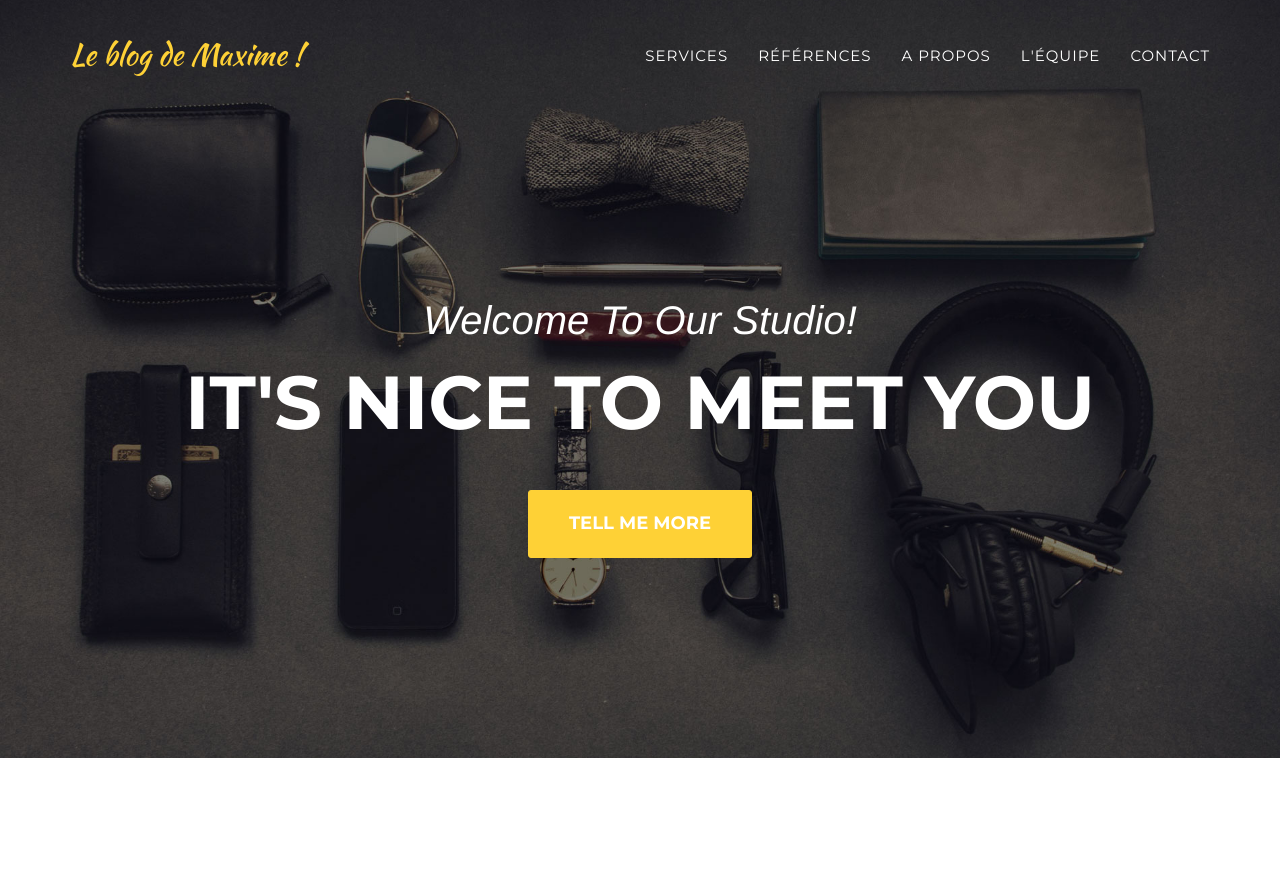
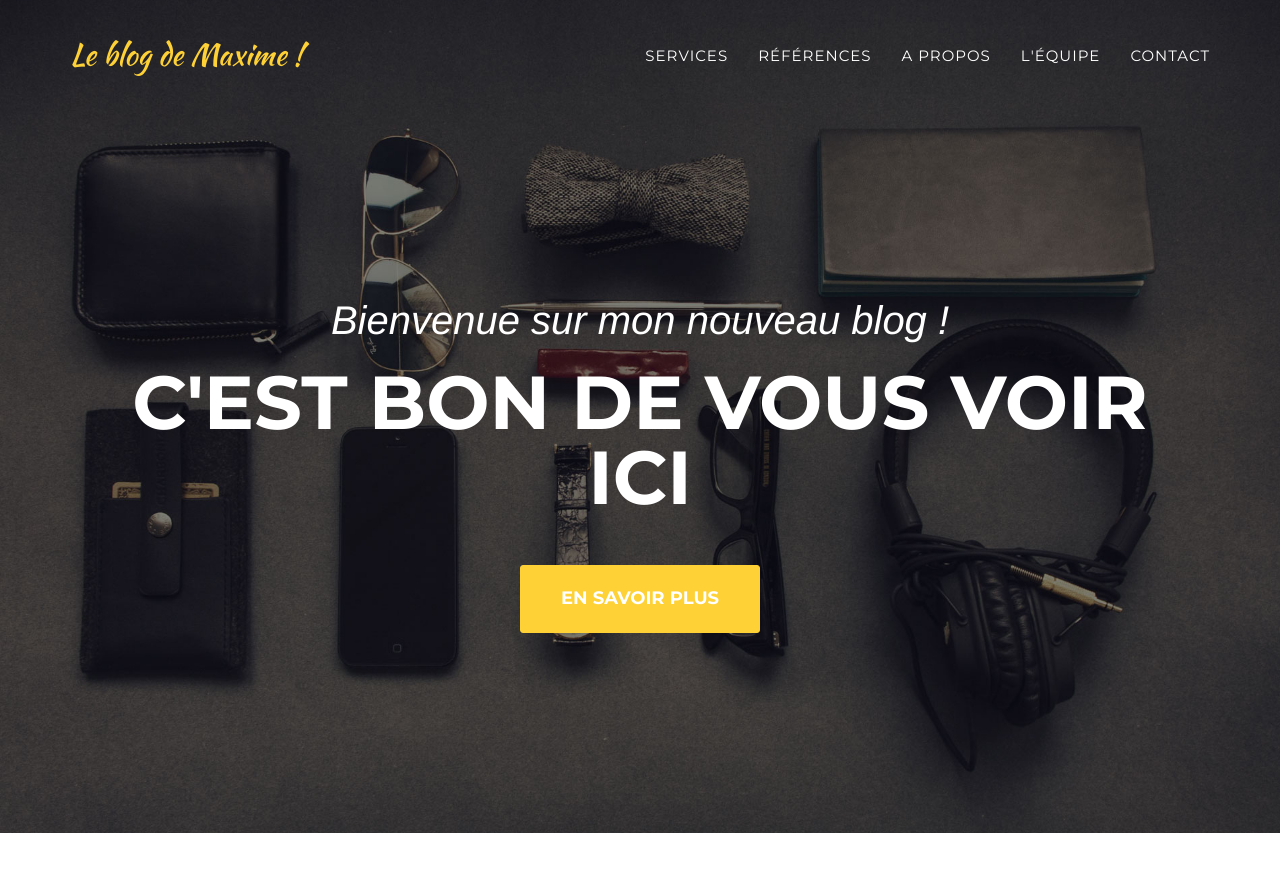
Before and after one commit to Bailed/bailed.github.io, a Jekyll site: the page built from index.html, in a window 1280 px wide and 900 px high. Shown: the top 872 px of the window. Built offline with Jekyll 4.4.1, drawn with Linux system fonts in a browser that asks for light colours; some web fonts are replaced.

Commit message:
modification du header

```diff
--- a/_includes/header.html
+++ b/_includes/header.html
@@ -44,9 +44,9 @@
     <header>
         <div class="container">
             <div class="intro-text">
-                <div class="intro-lead-in">Welcome To Our Studio!</div>
-                <div class="intro-heading">It's Nice To Meet You</div>
-                <a href="#services" class="page-scroll btn btn-xl">Tell Me More</a>
+                <div class="intro-lead-in">Bienvenue sur mon nouveau blog !</div>
+                <div class="intro-heading">C'est bon de vous voir ici</div>
+                <a href="#services" class="page-scroll btn btn-xl">En savoir plus</a>
             </div>
         </div>
     </header>
```
